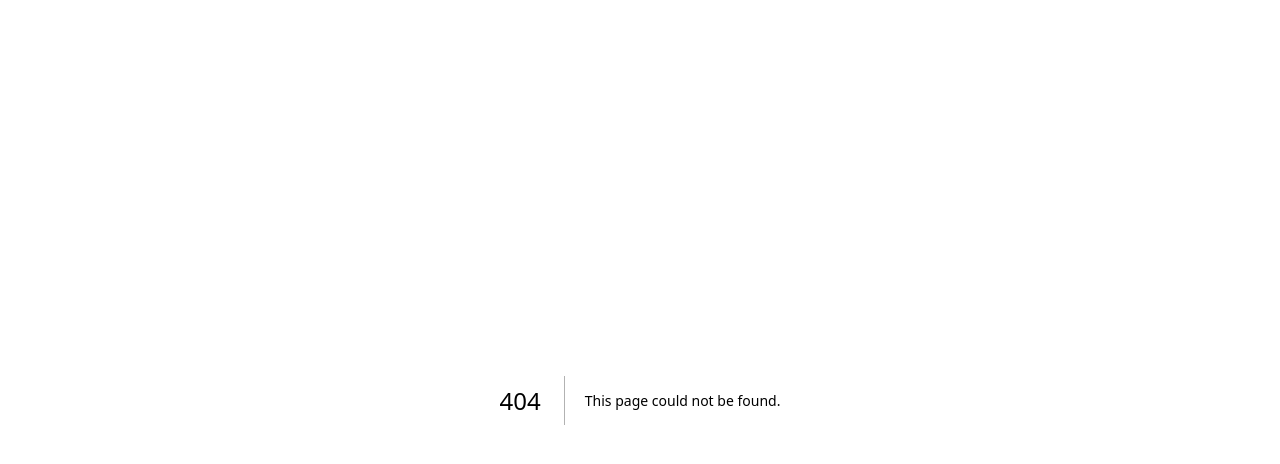
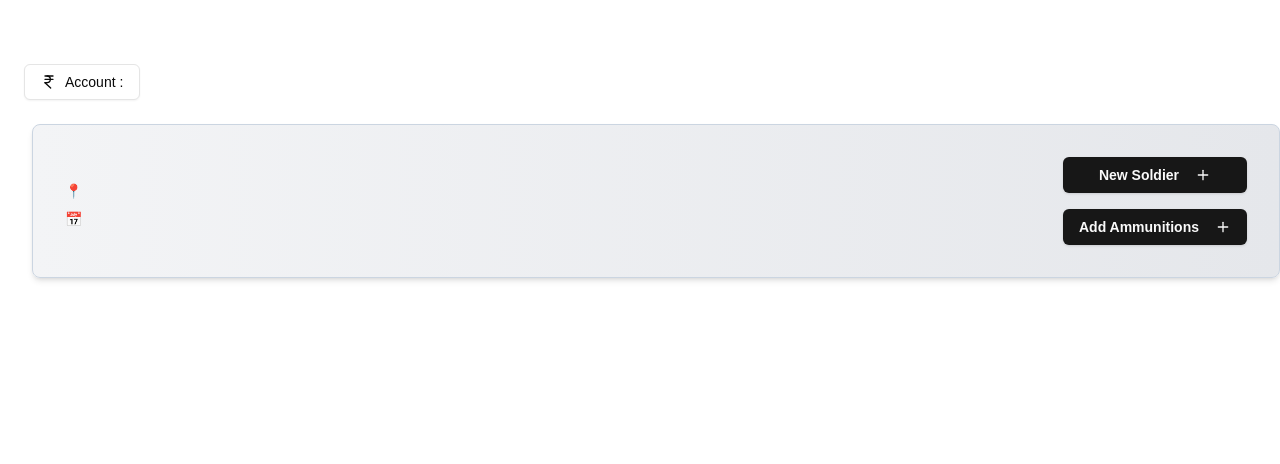
Before and after one commit to sumukhj1219/rakshak, a Next.js app: page /camp/1 in a window 1280 px wide. Before the commit this address had no page. Shown: the top 464 px of the page. Built offline with nearby package versions, Linux system fonts and the light colour scheme.

Commit message:
/camId routes

```diff
--- /dev/null
+++ b/app/camp/[campId]/page.js
@@ -0,0 +1,13 @@
+import GetCampDataComponent from '@/components/getCampDataComponent'
+import React from 'react'
+
+const CampInfo = async({params}) => {
+  const {campId} = await params
+  return (
+    <div>
+      <GetCampDataComponent campId={campId} />
+    </div>
+  )
+}
+
+export default CampInfo
--- /dev/null
+++ b/app/camp/layout.js
@@ -0,0 +1,18 @@
+"use client"
+import React from 'react'
+import { useRakshakContext } from '@/contexts/RakshakContext'
+import { Button } from '@/components/ui/button'
+import { IndianRupee } from 'lucide-react'
+
+const CampInfoLayout = ({children}) => {
+  const {account} = useRakshakContext()
+
+  return (
+    <div className='mt-10 p-4 m-4 max-w-7xl mx-auto'>
+        <Button variant={'outline'} className="m-2"><IndianRupee />Account : {account}</Button>
+        {children}
+    </div>
+  )
+}
+
+export default CampInfoLayout
--- a/components/getCampComponent.js
+++ b/components/getCampComponent.js
@@ -9,6 +9,7 @@ import {
   CardHeader,
   CardTitle,
 } from "@/components/ui/card"
+import Link from 'next/link'
 
 const GetCampComponent = () => {
   const [camps, setCamps] = useState([])
@@ -47,11 +48,12 @@ const GetCampComponent = () => {
 
 
   return (
-    <div className='flex '>
+    <div className='grid grid-cols-3 gap-x-2'>
       {camps.length > 0 ? (
         camps.map((camp) => (
           <div key={camp.id}>
-            <Card className="w-[350px] mr-4">
+            <Link href={`/camp/${camp.id}`}>
+            <Card className="w-[350px] mr-4 mb-4">
               <CardHeader>
                 <CardTitle>{camp.name}</CardTitle>
                 <CardDescription>Location: {camp.location}</CardDescription>
@@ -64,6 +66,7 @@ const GetCampComponent = () => {
                 <p>Related Data: {camp.isInDanger}</p>
               </CardFooter>
             </Card>
+            </Link>
           </div>
         ))
       ) : (
--- /dev/null
+++ b/components/getCampDataComponent.js
@@ -0,0 +1,63 @@
+"use client";
+
+import { useRakshakContext } from '@/contexts/RakshakContext';
+import { Plus } from 'lucide-react';
+import React, { useEffect, useState } from 'react';
+import { Button } from './ui/button';
+
+const GetCampDataComponent = ({ campId }) => {
+  const { getCampData } = useRakshakContext();
+  const [campData, setCampData] = useState(null);
+  const [error, setError] = useState(null);
+
+  useEffect(() => {
+    const fetchCampData = async () => {
+      try {
+        const data = await getCampData(campId);
+        setCampData(data);
+        console.log(campData);
+      } catch (err) {
+        console.error('Error fetching camp data:', err);
+        setError('Unable to fetch camp data. Please try again later.');
+      }
+    };
+
+    if (campId) {
+      fetchCampData();
+    }
+  }, [campId, getCampData]);
+
+  return (
+    <div>
+      {error && <p className="text-red-500">{error}</p>}
+      {campData ? (
+        <div className="w-full m-4 flex justify-between items-center p-8 h-auto rounded-lg border border-slate-300 bg-gradient-to-r from-gray-100 to-gray-200 shadow-md">
+          <div className="flex flex-col space-y-2">
+            <span className="text-3xl font-extrabold text-primary">{campData[1]}</span>
+            <span className="text-sm text-muted-foreground flex items-center gap-x-2">📍
+              {campData[2]}
+            </span>
+            <span className="text-sm text-muted-foreground flex items-center gap-x-2">📅
+              {campData[3]}
+            </span>
+          </div>
+
+          <div className="flex flex-col space-y-4">
+            <Button  className="flex items-center justify-center font-semibold">
+              New Soldier
+              <Plus size={18} className="ml-2" />
+            </Button>
+            <Button  className="flex items-center justify-center font-semibold">
+              Add Ammunitions
+              <Plus size={18} className="ml-2" />
+            </Button>
+          </div>
+        </div>
+      ) : (
+        !error && <p className="text-center text-muted-foreground">Loading camp data...</p>
+      )}
+    </div>
+  );
+};
+
+export default GetCampDataComponent;
--- a/contexts/RakshakContext.js
+++ b/contexts/RakshakContext.js
@@ -6,7 +6,7 @@ import React, { createContext, useState, useEffect } from 'react';
 
 const RakshakContext = createContext()
 
-const contractAddress = "0x7daaa4bcef3f1fd74638ae9a081c95e3910bd68e"
+const contractAddress = "0x7a985ad12b7c4b7b99b0e4e02211fbbba07d6827"
 const abi = [
 	{
 		"inputs": [
@@ -55,6 +55,11 @@ const abi = [
 		"outputs": [],
 		"stateMutability": "nonpayable",
 		"type": "function"
+	},
+	{
+		"inputs": [],
+		"stateMutability": "nonpayable",
+		"type": "constructor"
 	},
 	{
 		"anonymous": false,
@@ -117,6 +122,25 @@ const abi = [
 		"type": "function"
 	},
 	{
+		"anonymous": false,
+		"inputs": [
+			{
+				"indexed": true,
+				"internalType": "address",
+				"name": "previousOwner",
+				"type": "address"
+			},
+			{
+				"indexed": true,
+				"internalType": "address",
+				"name": "newOwner",
+				"type": "address"
+			}
+		],
+		"name": "OwnershipTransferred",
+		"type": "event"
+	},
+	{
 		"inputs": [
 			{
 				"internalType": "string",
@@ -166,6 +190,19 @@ const abi = [
 		],
 		"name": "SoldierAdded",
 		"type": "event"
+	},
+	{
+		"inputs": [
+			{
+				"internalType": "address",
+				"name": "newOwner",
+				"type": "address"
+			}
+		],
+		"name": "transferOwnership",
+		"outputs": [],
+		"stateMutability": "nonpayable",
+		"type": "function"
 	},
 	{
 		"inputs": [
@@ -485,6 +522,19 @@ const abi = [
 		],
 		"stateMutability": "view",
 		"type": "function"
+	},
+	{
+		"inputs": [],
+		"name": "owner",
+		"outputs": [
+			{
+				"internalType": "address",
+				"name": "",
+				"type": "address"
+			}
+		],
+		"stateMutability": "view",
+		"type": "function"
 	}
 ]
 
@@ -534,8 +584,7 @@ export const RakshakProvider=({children})=>{
 		  return []
 		}
 		try {
-		  const camps = contract.getCampData(camp_id)
-		  await camps.wait()
+		  const camps = await contract.getCampData(camp_id)
 		  console.log("Camp data retrieved successfully", camps)
 		  return Array.isArray(camps) ? camps : []
 		} catch (error) {
```
